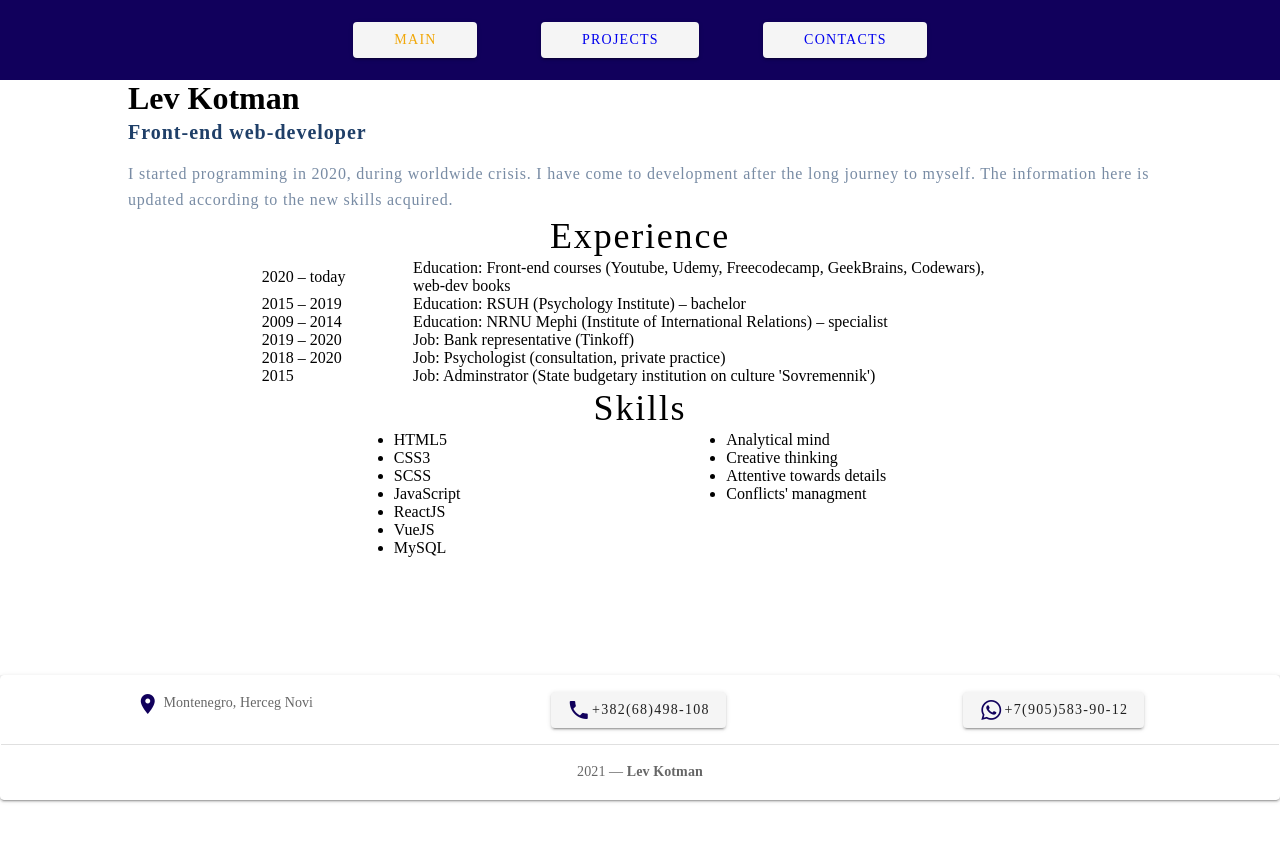
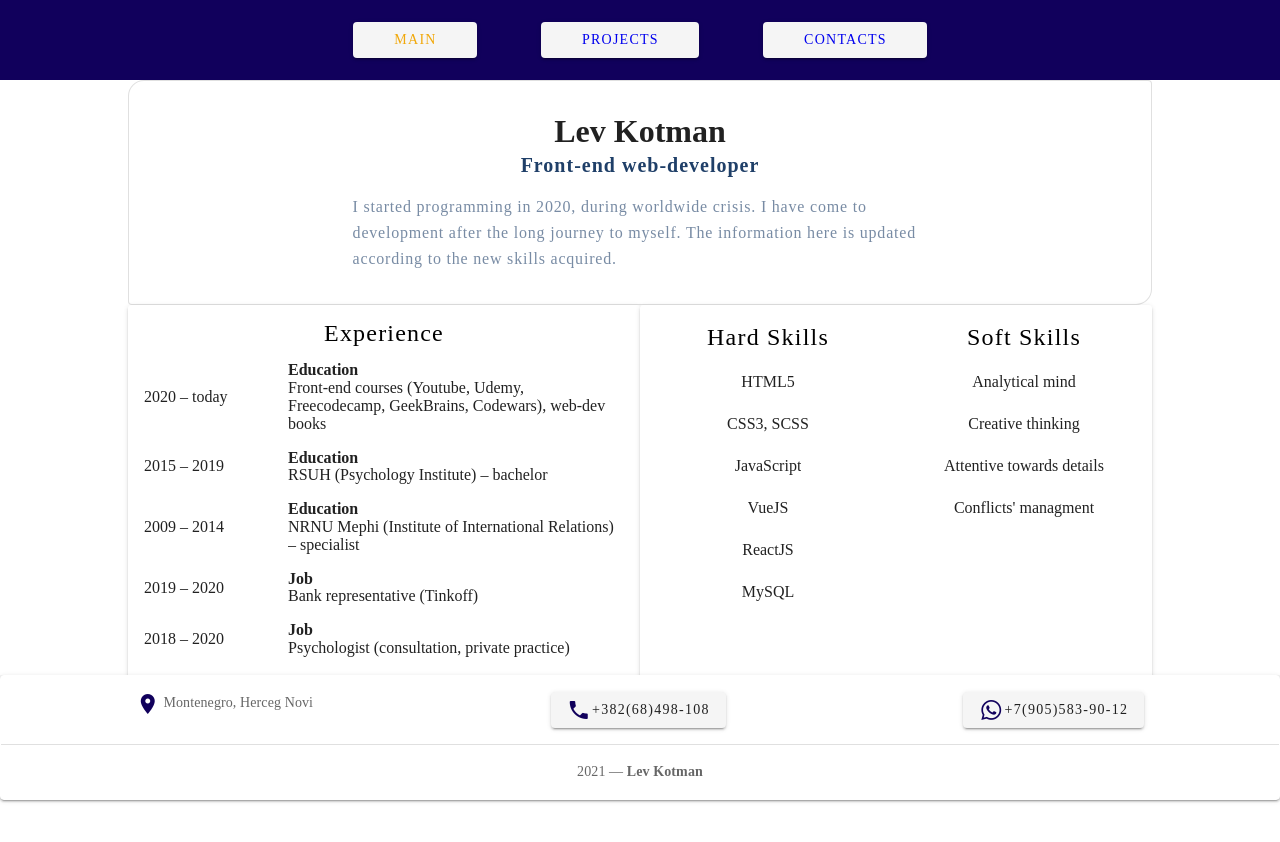
Before and after one commit to leokotman/spa-portfolio2, a Vue app: page /spa-portfolio2 in a window 1280 px wide. Shown: the top 842 px of the page. Before the commit the page ends 800 px from the top, so only its background shows below. Built offline with nearby package versions, Linux system fonts and the light colour scheme.

Commit message:
styled main aboutAuthor page

```diff
--- a/src/App.vue
+++ b/src/App.vue
@@ -19,40 +19,45 @@ export default {
       experience: [
         {
           dates: "2020 – today",
+          format: "Education",
           description:
-            "Education: Front-end courses (Youtube, Udemy, Freecodecamp, GeekBrains, Codewars), web-dev books ",
+            "Front-end courses (Youtube, Udemy, Freecodecamp, GeekBrains, Codewars), web-dev books ",
         },
         {
           dates: "2015 – 2019",
-          description: "Education: RSUH (Psychology Institute) – bachelor",
+          format: "Education",
+          description: "RSUH (Psychology Institute) – bachelor",
         },
         {
           dates: "2009 – 2014",
+          format: "Education",
           description:
-            "Education: NRNU Mephi (Institute of International Relations) – specialist",
+            "NRNU Mephi (Institute of International Relations) – specialist",
         },
         {
           dates: "2019 – 2020",
-          description: "Job: Bank representative (Tinkoff)",
+          format: "Job",
+          description: "Bank representative (Tinkoff)",
         },
         {
           dates: "2018 – 2020",
-          description: "Job: Psychologist (consultation, private practice)",
+          format: "Job",
+          description: "Psychologist (consultation, private practice)",
         },
         {
           dates: "2015",
+          format: "Job",
           description:
-            "Job: Adminstrator (State budgetary institution on culture 'Sovremennik')",
+            "Adminstrator (State budgetary institution on culture 'Sovremennik')",
         },
       ],
       skills: {
         hardSkills: [
           "HTML5",
-          "CSS3",
-          "SCSS",
+          "CSS3, SCSS",
           "JavaScript",
+          "VueJS",
           "ReactJS",
-          "VueJS",
           "MySQL",
         ],
         softSkills: [
--- a/src/components/AboutAuthor.vue
+++ b/src/components/AboutAuthor.vue
@@ -1,5 +1,6 @@
 <template>
   <main>
+    <v-card elevation="2" outlined shaped class="about_author">
       <h1>Lev Kotman</h1>
       <h3 class="card-heading">Front-end web-developer</h3>
       <p class="paragraph">
@@ -7,35 +8,58 @@
         development after the long journey to myself. The information here is
         updated according to the new skills acquired.
       </p>
-    <section class="experience">
+    </v-card>
+    <section class="exp_skills">
+      <v-card width="50%">
+        <v-list dense>
+          <v-subheader>
             <h2 class="content-heading">Experience</h2>
-      <ul>
-        <li v-for="exp in experience" :key="exp.dates" class="exp_item">
-          <span>{{ exp.dates }}</span>
-          <p>{{ exp.description }}</p>
-        </li>
-      </ul>
-    </section>
-    <section class="skills">
-      <h2 class="content-heading">Skills</h2>
-      <ul>
-        <li
+          </v-subheader>
+          <v-list-item-group>
+            <v-list-item
+              v-for="exp in experience"
+              :key="exp.dates"
+              class="exp_item"
+            >
+              <v-list-item-content>{{ exp.dates }}</v-list-item-content>
+              <v-list-item-content>
+                <strong>{{ exp.format }}</strong>
+                {{ exp.description }}
+              </v-list-item-content>
+            </v-list-item>
+          </v-list-item-group>
+        </v-list>
+      </v-card>
+      <v-card width="50%">
+        <v-list class="skills_list">
+          <v-list-item-group>
+            <v-subheader>
+              <h2 class="content-heading">Hard Skills</h2>
+            </v-subheader>
+            <v-list-item class="skills_item">
+              <v-list-item-content
                 v-for="hard in skills.hardSkills"
                 :key="hard.index"
-          class="hardskill_item"
               >
-          <span>{{ hard }}</span>
-        </li>
-      </ul>
-      <ul>
-        <li
+                {{ hard }}
+              </v-list-item-content>
+            </v-list-item>
+          </v-list-item-group>
+          <v-list-item-group>
+            <v-subheader>
+              <h2 class="content-heading">Soft Skills</h2>
+            </v-subheader>
+            <v-list-item class="skills_item">
+              <v-list-item-content
                 v-for="soft in skills.softSkills"
                 :key="soft.index"
-          class="softskill_item"
               >
-          <span>{{ soft }}</span>
-        </li>
-      </ul>
+                {{ soft }}
+              </v-list-item-content>
+            </v-list-item>
+          </v-list-item-group>
+        </v-list>
+      </v-card>
     </section>
   </main>
 </template>
@@ -47,6 +71,14 @@ export default {
 </script>
 
 <style>
+.v-card.about_author {
+  padding: 2rem;
+}
+.v-card h1,
+.v-card h3 {
+  text-align: center;
+}
+
 .card-heading {
   text-align: left;
   font-size: 20px;
@@ -59,31 +91,41 @@ export default {
   font-size: 16px;
   line-height: 26px;
   letter-spacing: 0.05em;
+  max-width: 60%;
+  margin: 0 auto;
   color: #1f3f68;
   opacity: 0.6;
 }
 .content-heading {
   text-align: center;
   font-weight: 300;
-  font-size: 36px;
-  line-height: 46px;
+  font-size: 1.5rem;
+  line-height: 3rem;
   letter-spacing: 0.05em;
   color: #000000;
   width: 100%;
 }
 
-.experience,
-.skills {
+.exp_skills {
   display: flex;
   flex-wrap: wrap;
-  justify-content: space-evenly;
+}
+.v-list.skills_list {
+  display: flex;
 }
 
-.exp_item {
+.skills_list .v-list-item-group {
+  width: 50%;
+}
+
+.exp_item .v-list-item__content:first-of-type {
+  max-width: 30%;
+}
+.v-list-item.skills_item {
   display: flex;
-  align-items: center;
+  flex-wrap: wrap;
+  flex-direction: column;
 }
-.exp_item span {
-  min-width: 20%;
-}
+
+
 </style>
```
Lines whose indentation alone changed are shown as unchanged.
